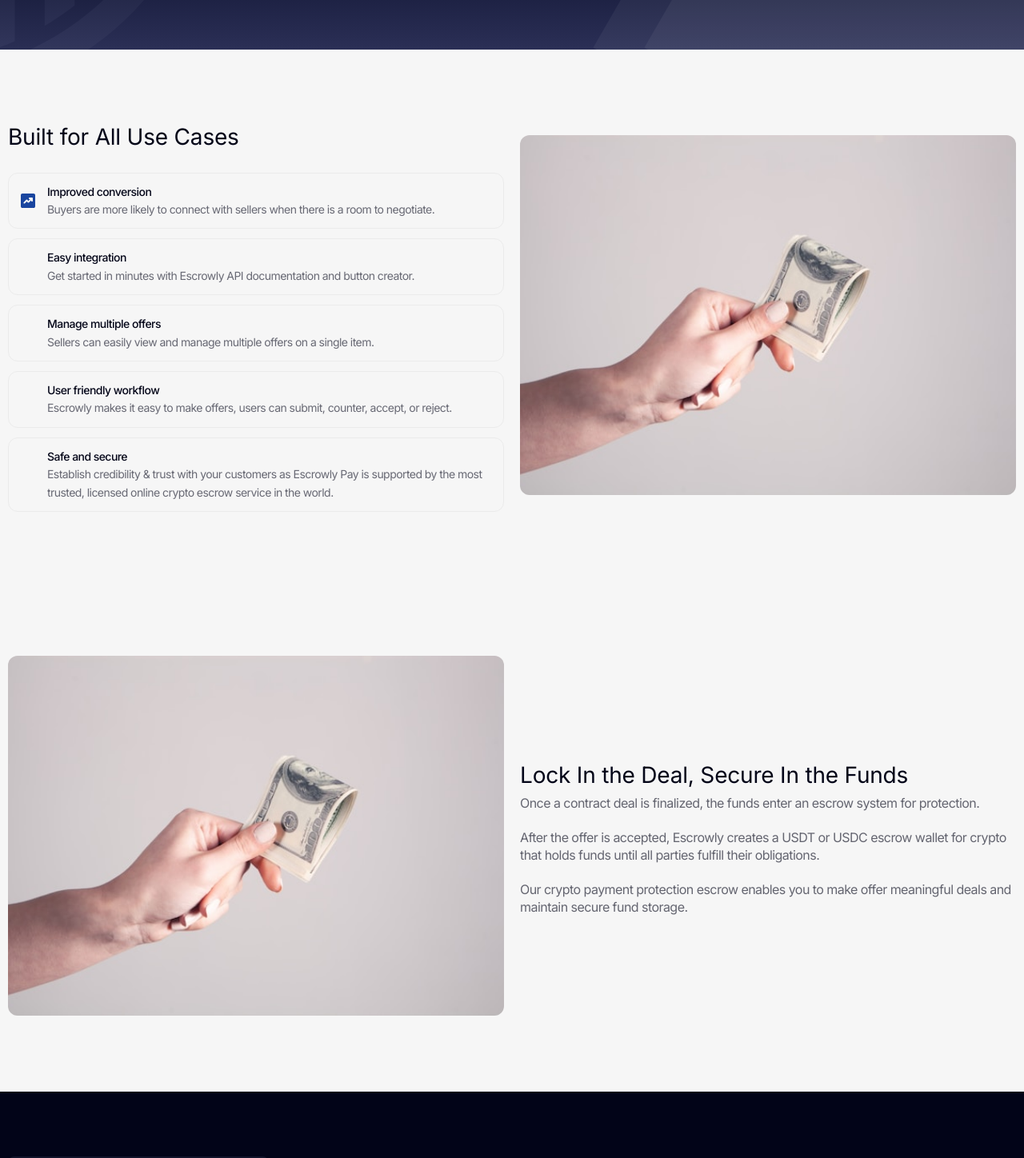
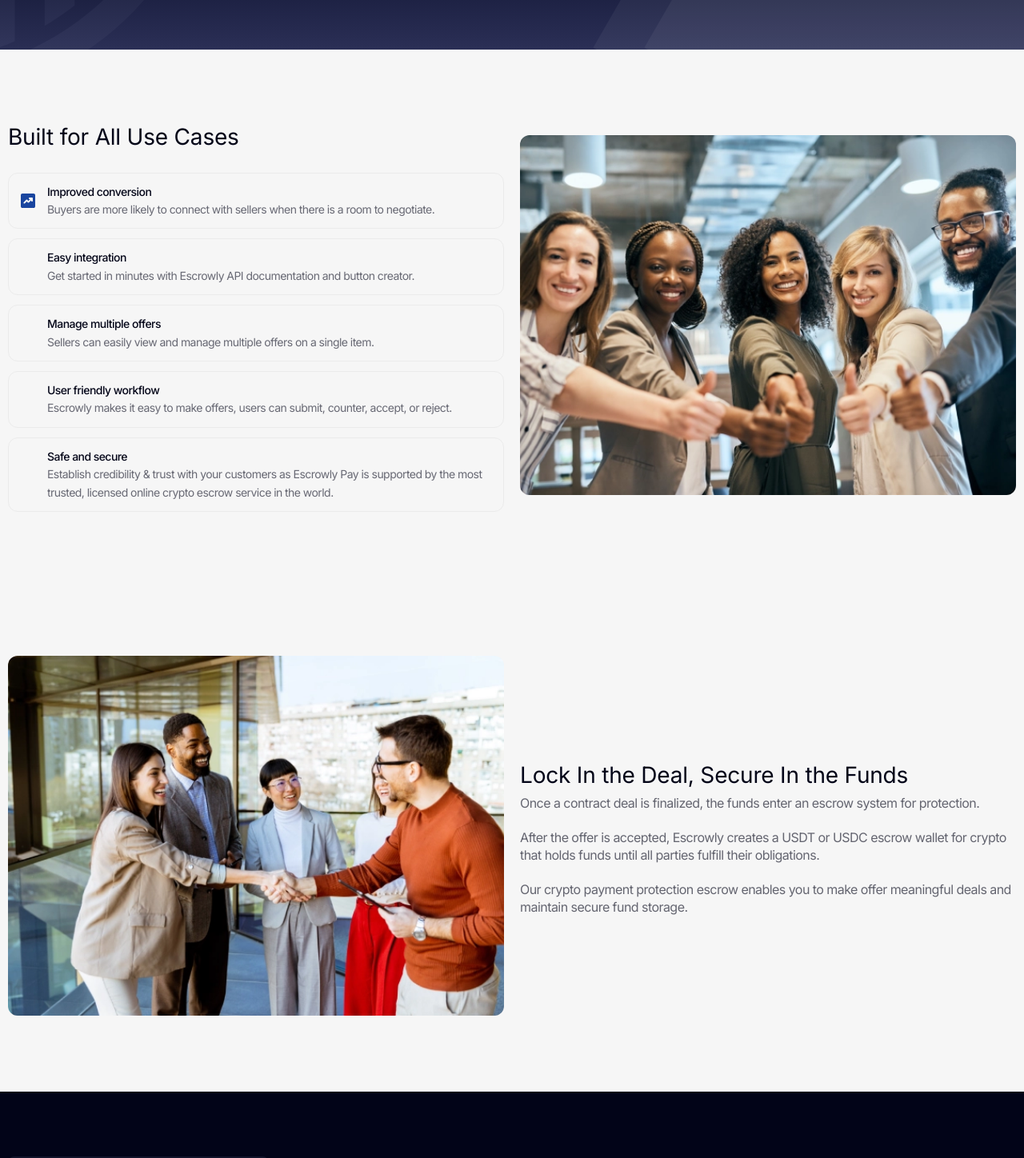
Before and after one commit to novrezaridwan/escrowly-may-fix, a React (Create React App) app: page /escrowly-offer in a window 1280 px wide. Shown: the part 626-2074 px from the top of the page at 80% size. Built offline with nearby package versions, Linux system fonts and the light colour scheme; no server answers; some icons are missing.

Commit message:
escrowlyoffer2

```diff
--- a/src/pages/EscrowlyOffer/EscrowlyOffer.jsx
+++ b/src/pages/EscrowlyOffer/EscrowlyOffer.jsx
@@ -96,7 +96,7 @@ const EscrowlyOffer = () => {
                 </div>
                 <div className="col">
                   <img
-                    src="/images/escrowly-pay.jpg"
+                    src="/images/escrowly-offer-01-img.webp"
                     alt="Escrowly Users"
                     className="img-content"
                   />
@@ -107,7 +107,7 @@ const EscrowlyOffer = () => {
               <div className="row items-center sm-direction-column">
                 <div className="col">
                   <img
-                    src="/images/escrowly-pay.jpg"
+                    src="/images/escrowly-offer-02-img.webp"
                     alt="Escrowly Users"
                     className="img-content"
                   />
```
Also changed, not shown: public/images/escrowly-offer-01-img.webp (added), public/images/escrowly-offer-02-img.webp (added).
